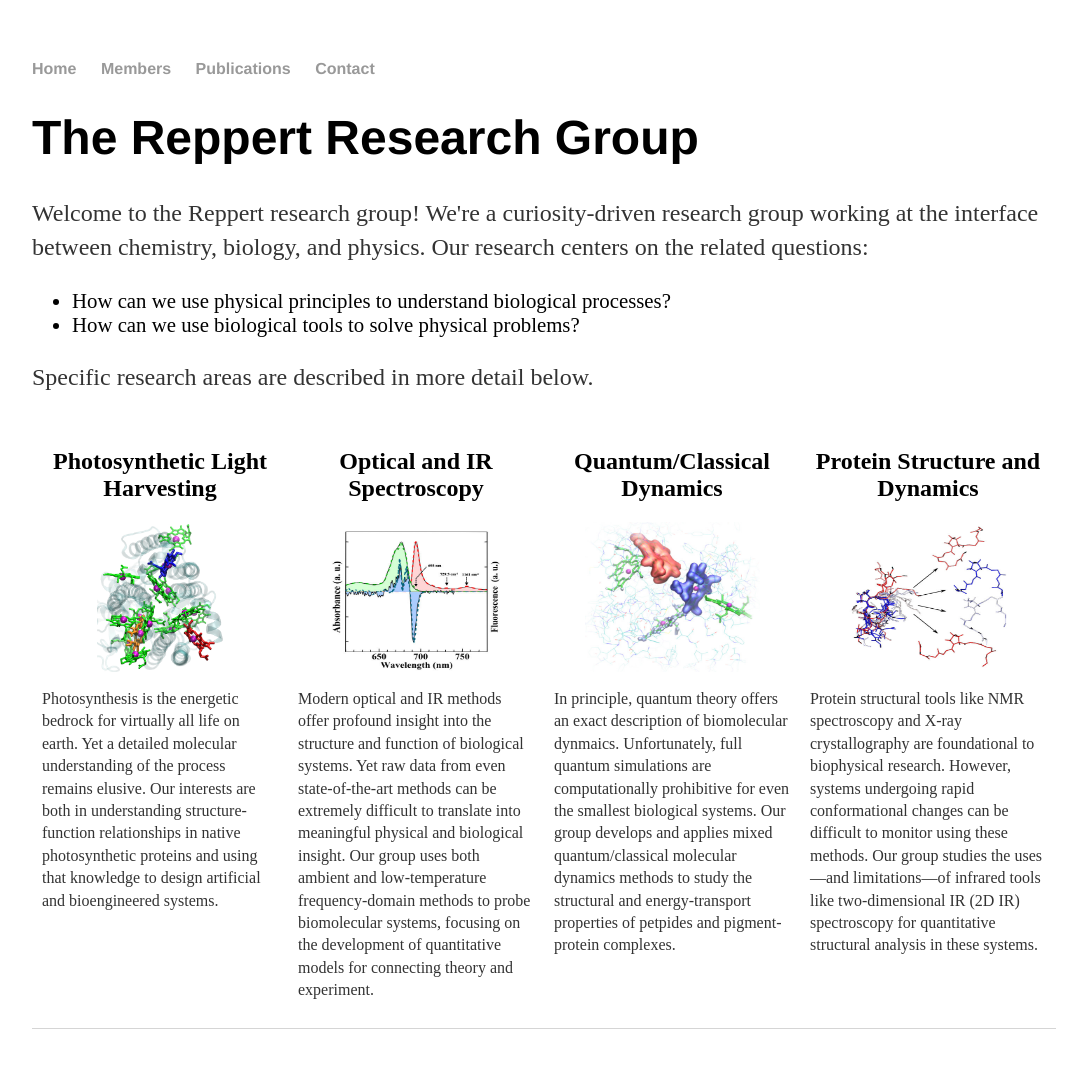
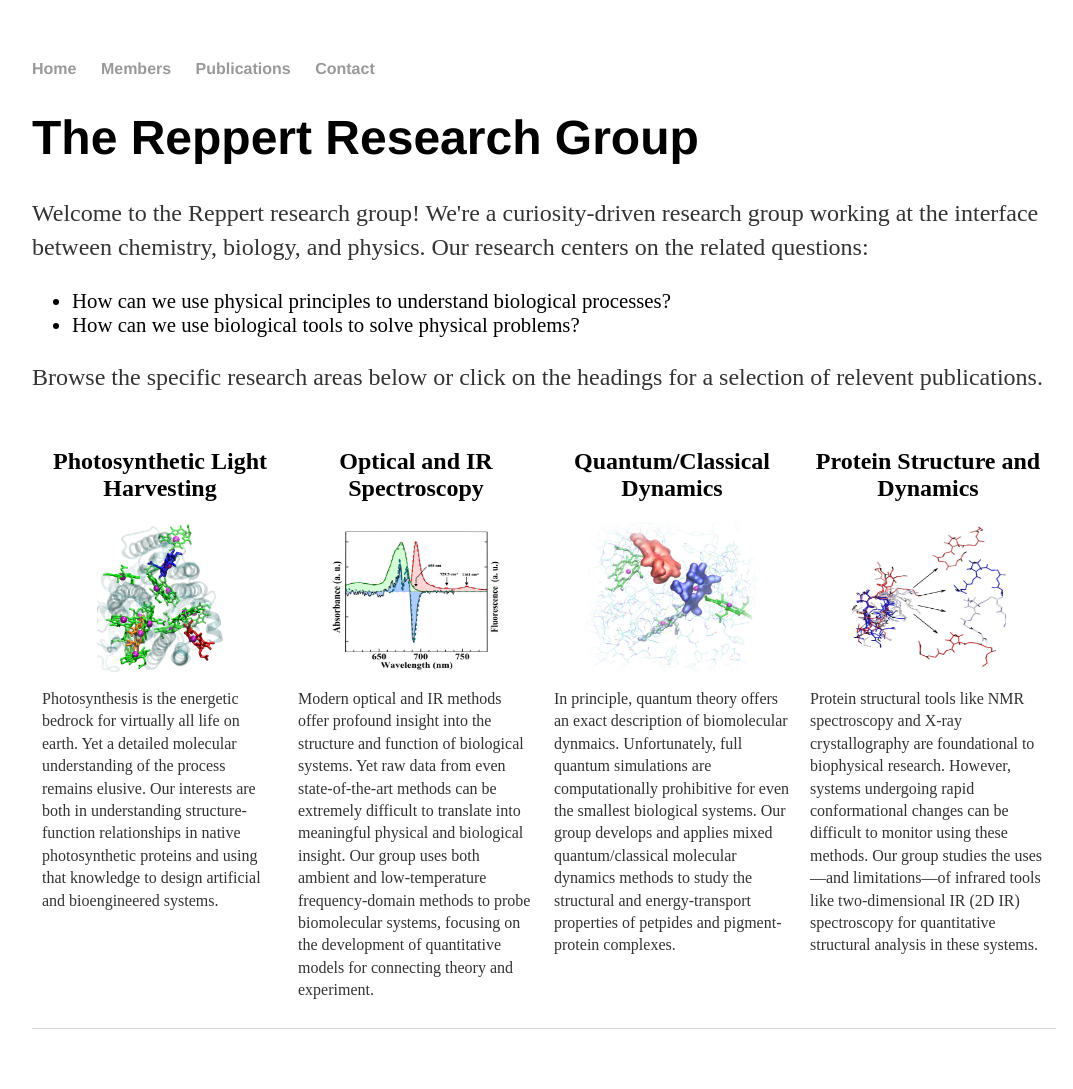
Before and after one commit to mreppert/mreppert.github.io, a Jekyll site: the page built from index.html, in a window 1280 px wide. Shown: the whole page, without its empty margins (96-1169 px from the left). Built offline with Jekyll 4.4.1, drawn with Linux system fonts in a browser that asks for light colours.

Commit message:
Update index.html

```diff
--- a/index.html
+++ b/index.html
@@ -45,7 +45,7 @@ img {
 		<li>How can we use physical principles to understand biological processes?</li>
 		<li>How can we use biological tools to solve physical problems?</li>
 	</ul>
-    <p>Specific research areas are described in more detail below.</p>
+    <p>Browse the specific research areas below or click on the headings for a selection of relevent publications.</p>
 </div><!-- /.blurb -->
 <body>
 
```
